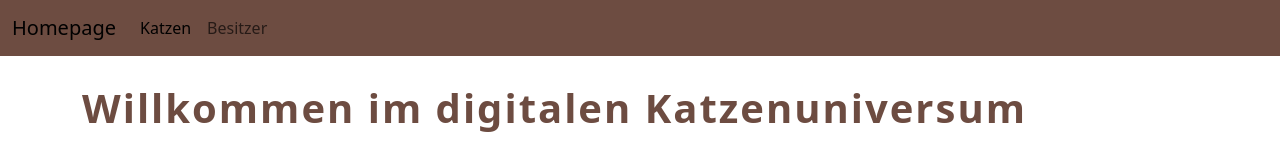
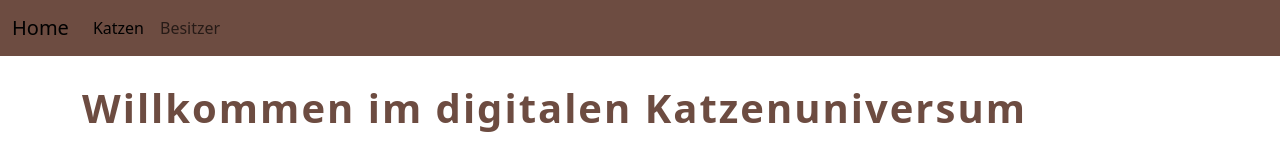
Before and after one commit to Elzamx/myproject_katzenausstellung, a SvelteKit app: page / in a window 1280 px wide. Shown: the top 160 px of the page. Built offline with nearby package versions, Linux system fonts and the light colour scheme.

Commit message:
beschriftung angepasst

```diff
--- a/src/routes/+layout.svelte
+++ b/src/routes/+layout.svelte
@@ -5,7 +5,7 @@
 
 <nav class="navbar navbar-expand-lg my-navbar">
   <div class="container-fluid">
-    <a class="navbar-brand" href="/">Homepage</a>
+    <a class="navbar-brand" href="/">Home</a>
     <button
       class="navbar-toggler"
       type="button"
```
